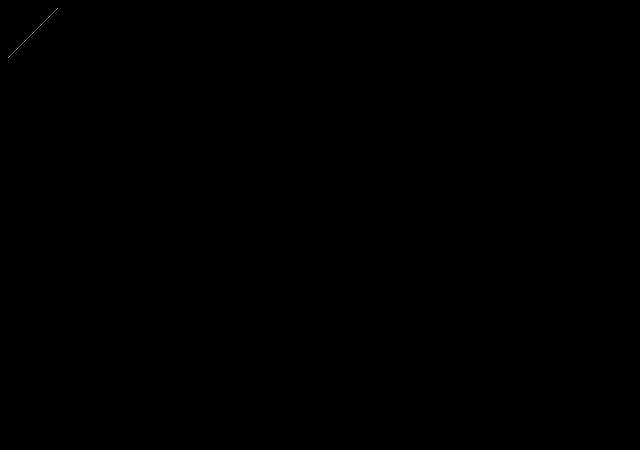
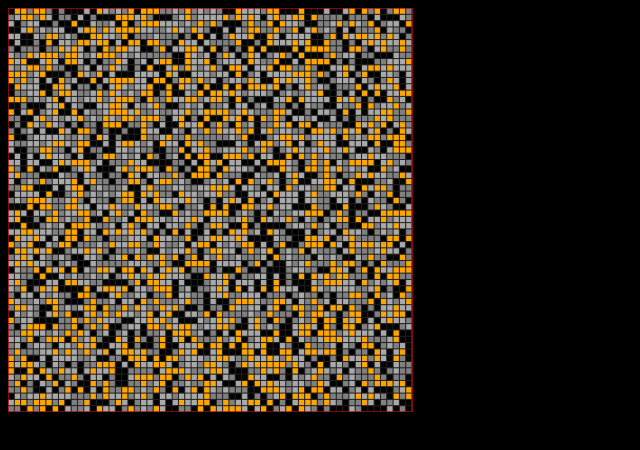
Before and after one commit to Zerg17/zpgIO, a plain HTML site: page index.htm in a window 1280 px wide. Shown: the whole page, without its empty margins (0-640 px from the left). Drawn offline with Linux system fonts and the light colour scheme.

Commit message:
Add map grid with random blocks (#2)

```diff
--- a/index.htm
+++ b/index.htm
@@ -9,6 +9,7 @@
 </head>
 <body>
     <canvas id="canvas" width="400" height="400"></canvas>
+    <script src="world.js"></script>
     <script src="main.js"></script>
 </body>
 </html>
--- a/main.js
+++ b/main.js
@@ -8,16 +8,18 @@ let w = ctx.canvas.width / window.devicePixelRatio
 let h = ctx.canvas.height / window.devicePixelRatio
 ctx.scale(window.devicePixelRatio, window.devicePixelRatio)
 
-ctx.strokeStyle = "#FFFA"
-ctx.fillStyle = "#FFFA"
-ctx.lineWidth = 0.5
+// Поле всегда квадратное
+let worldSize = 64
 
-let drawLine = (ctx, x1, y1, x2, y2) => {
-    ctx.beginPath()
-    ctx.moveTo(x1, y1)
-    ctx.lineTo(x2, y2)
-    ctx.stroke()
+world = new World(worldSize, generateMap(worldSize))
+
+function draw() {
+    ctx.clearRect(0, 0, w, h)
+    world.draw(ctx, Math.min(w, h))
 }
 
-drawLine(ctx, 0, 50, 0, 50)
-drawLine(ctx, 0, 50, 50, 0)
+window.requestAnimationFrame(gameLoop)
+function gameLoop() {
+    draw()
+    window.requestAnimationFrame(gameLoop)
+}
--- /dev/null
+++ b/world.js
@@ -0,0 +1,70 @@
+class World {
+    static BlockType = {
+        EMPTY: 0,
+        STONE: 1,
+        COPPER: 2,
+        IRON: 3
+    }
+
+    static BlockColor = {
+        [World.BlockType.EMPTY]: "#202020",
+        [World.BlockType.STONE]: "#808080",
+        [World.BlockType.COPPER]: "#FFA500",
+        [World.BlockType.IRON]: "#A9A9A9"
+    }
+    static gridColor = "#202020"
+    static borderColor = "#F00000"
+
+    static gridThickness = 0.5
+    static borderThickness = 1
+
+    static drawLine(ctx, x1, y1, x2, y2) {
+        ctx.beginPath()
+        ctx.moveTo(x1, y1)
+        ctx.lineTo(x2, y2)
+        ctx.stroke()
+    }
+
+    constructor(dimension, data) {
+        this.dimension = dimension
+        this.update(data)
+    }
+
+    update(map) {
+        this.map = map
+    }
+
+    draw(ctx, resolution) {
+        let cellResolution = resolution / this.dimension
+        for (let i = 0; i < this.dimension; i++) {
+            for (let j = 0; j < this.dimension; j++) {
+                if (this.map[i][j] !== World.BlockType.EMPTY) {
+                    ctx.fillStyle = World.BlockColor[this.map[i][j]]
+                    ctx.fillRect(i * cellResolution, j * cellResolution, cellResolution, cellResolution)
+                }
+            }
+        }
+
+        for (let i = 0; i <= this.dimension; i++) {
+            ctx.strokeStyle = World.gridColor
+            World.drawLine(ctx, i * cellResolution, 0, i * cellResolution, resolution)
+            World.drawLine(ctx, 0, i * cellResolution, resolution, i * cellResolution)
+        }
+
+        ctx.strokeStyle = World.borderColor
+        World.drawLine(ctx, 0, 0, resolution, 0)
+        World.drawLine(ctx, 0, 0, 0, resolution)
+        World.drawLine(ctx, 0, resolution, resolution, resolution)
+        World.drawLine(ctx, resolution, 0, resolution, resolution)
+    }
+}
+
+function generateMap(worldSize) {
+    // Генерация карты со случайными значениями из BlockType
+    let blockTypesNumber = Object.keys(World.BlockType).length
+    newMapData = new Array(worldSize).fill(0).map(() => new Array(worldSize).fill(0).map(() => Math.floor(Math.random() * blockTypesNumber)))
+    return newMapData
+}
+
+window.World = World
+window.generateMap = generateMap
```
